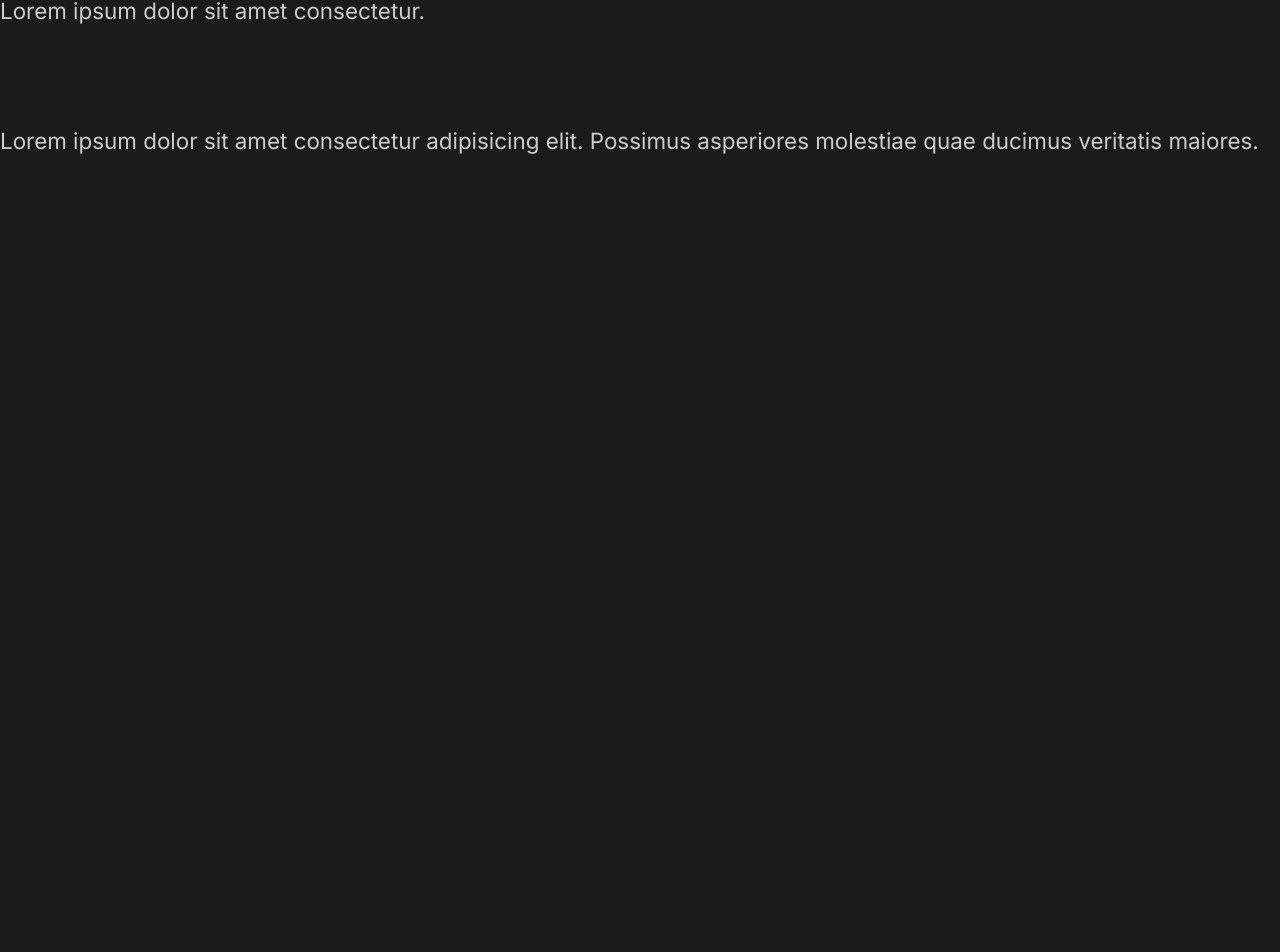
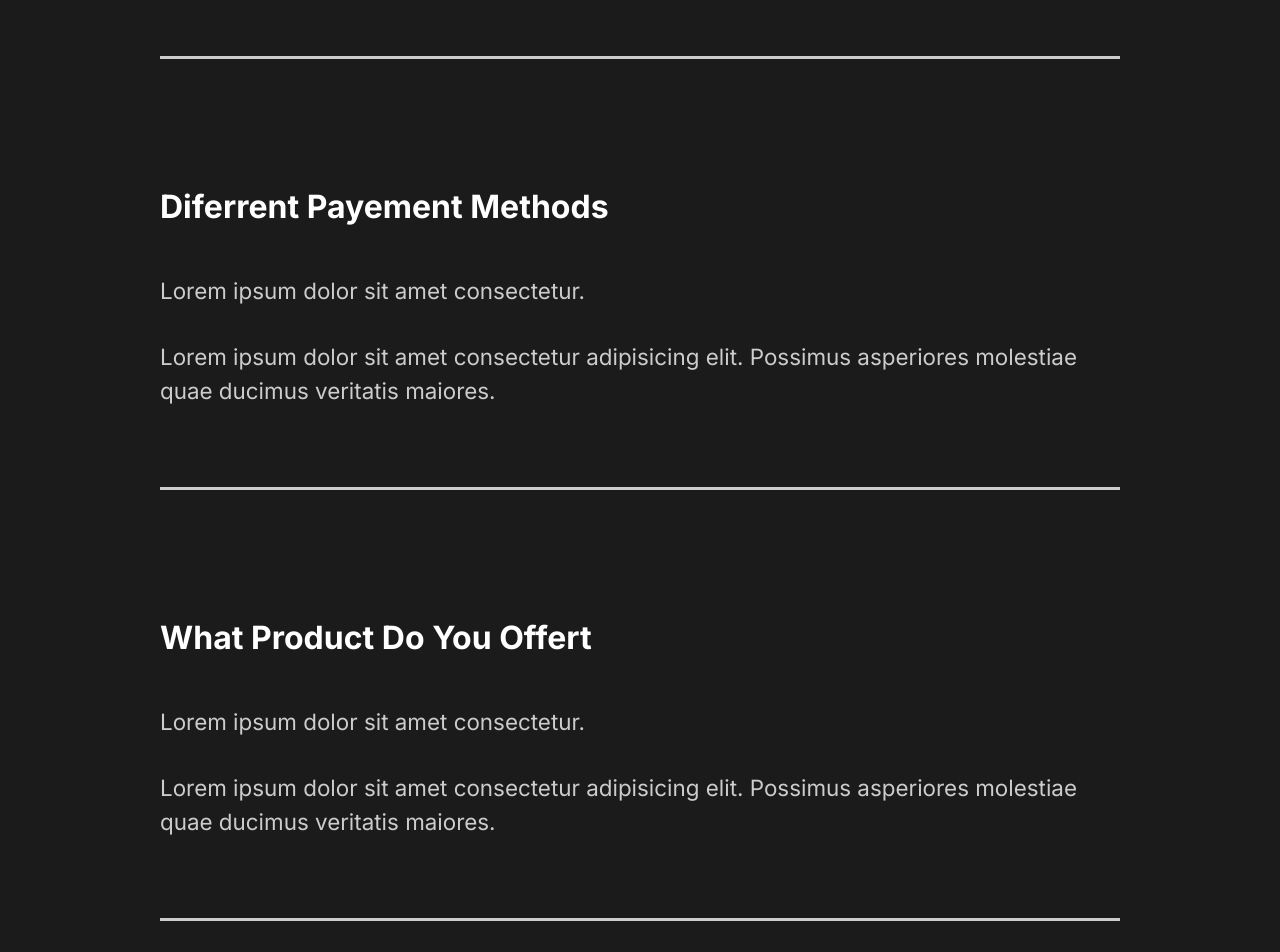
Before and after one commit to belaouer/portfolio-react-project, a React (Create React App) app: page / in a window 1280 px wide. Shown: the part 3328-4280 px from the top of the page. Before the commit the page ends 3533 px from the top, so only its background shows below. Built offline with nearby package versions, Linux system fonts and the light colour scheme.

Commit message:
6. styling faq section

```diff
--- a/src/components/FaqSection.js
+++ b/src/components/FaqSection.js
@@ -1,8 +1,10 @@
-import React from 'react'
+import React from 'react';
+import styled from 'styled-components';
+import {About} from '../Styles';
 
 const FaqSection = () => {
     return (
-        <div className="faq">
+        <Faq>
             <h2>Any Questions <span>FAQ</span></h2>
             <div className="question">
                 <h4>How Do I Start</h4>
@@ -10,6 +12,7 @@
                     <p>Lorem ipsum dolor sit amet consectetur.</p>
                     <p>Lorem ipsum dolor sit amet consectetur adipisicing elit. Possimus asperiores molestiae quae ducimus veritatis maiores.</p>
                 </div>
+                <div className="faq-line"></div>
             </div>
             <div className="question">
                 <h4>Daily schedul</h4>
@@ -17,6 +20,7 @@
                     <p>Lorem ipsum dolor sit amet consectetur.</p>
                     <p>Lorem ipsum dolor sit amet consectetur adipisicing elit. Possimus asperiores molestiae quae ducimus veritatis maiores.</p>
                 </div>
+                <div className="faq-line"></div>
             </div>
             <div className="question">
                 <h4>Diferrent Payement Methods</h4>
@@ -24,6 +28,7 @@
                     <p>Lorem ipsum dolor sit amet consectetur.</p>
                     <p>Lorem ipsum dolor sit amet consectetur adipisicing elit. Possimus asperiores molestiae quae ducimus veritatis maiores.</p>
                 </div>
+                <div className="faq-line"></div>
             </div>
             <div className="question">
                 <h4>What Product Do You Offert</h4>
@@ -31,9 +36,37 @@
                     <p>Lorem ipsum dolor sit amet consectetur.</p>
                     <p>Lorem ipsum dolor sit amet consectetur adipisicing elit. Possimus asperiores molestiae quae ducimus veritatis maiores.</p>
                 </div>
+                <div className="faq-line"></div>
             </div>
-        </div>
+        </Faq>
     )
 }
 
+const Faq = styled(About)`
+    display:  block;
+    span{
+        display: block;
+    }
+    h2{
+        padding-bottom: 2rem;
+        font-weight: lighter;
+    }
+    .faq-line{
+        background: #cccccc;
+        height:0.2rem;
+        margin: 2rem 0rem;
+        width: 100%;
+    }
+    .question{
+        padding: 3rem 0rem;
+        cursor: pointer;
+    }
+    .answer{
+        padding: 2rem 0rem;
+        p{
+            padding: 1rem 0rem;
+        }
+    }
+`;
+
 export default FaqSection
--- a/src/components/GlobalStyle.js
+++ b/src/components/GlobalStyle.js
@@ -36,6 +36,7 @@
         }
         h4{
             font-weight:bold;
+            font-size: 2rem;
         }
         a{
             font-size:1.1rem;
```
